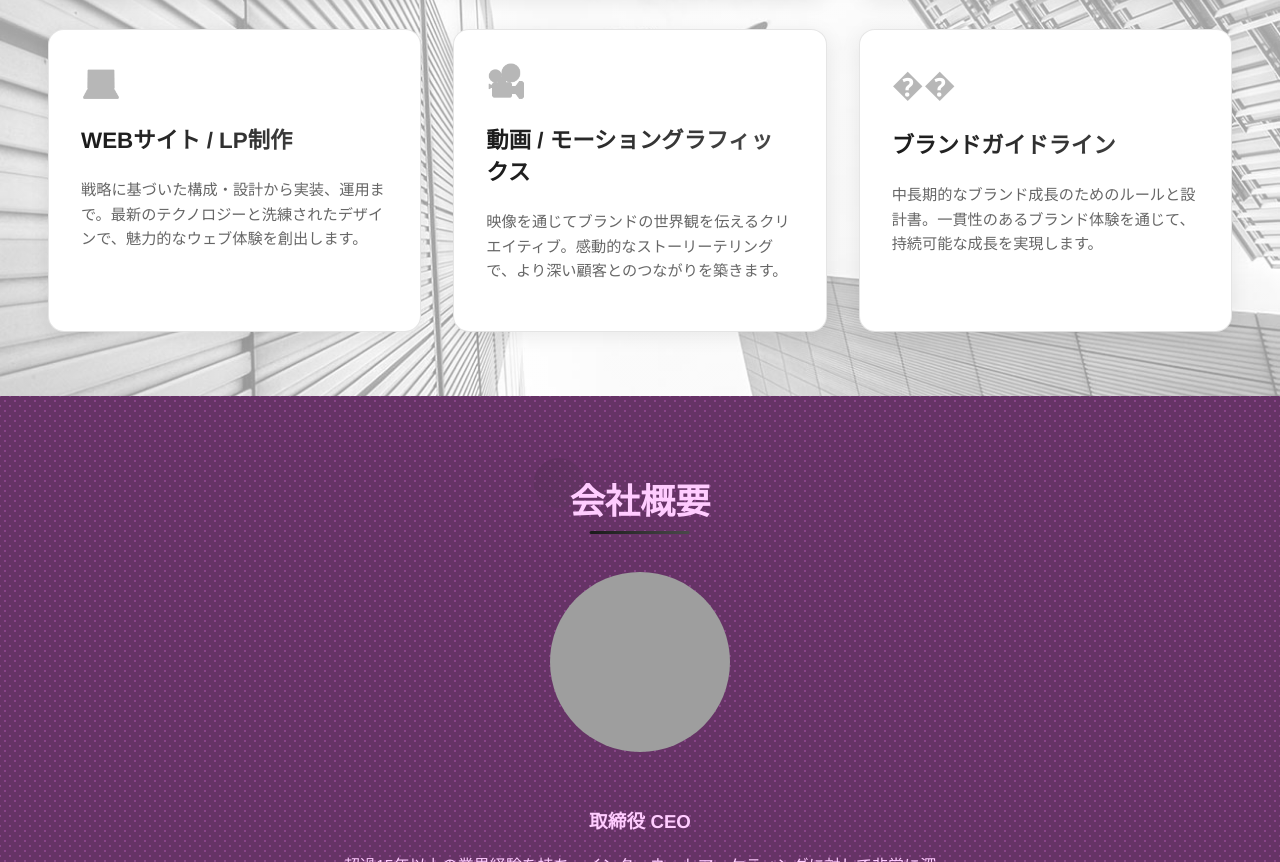
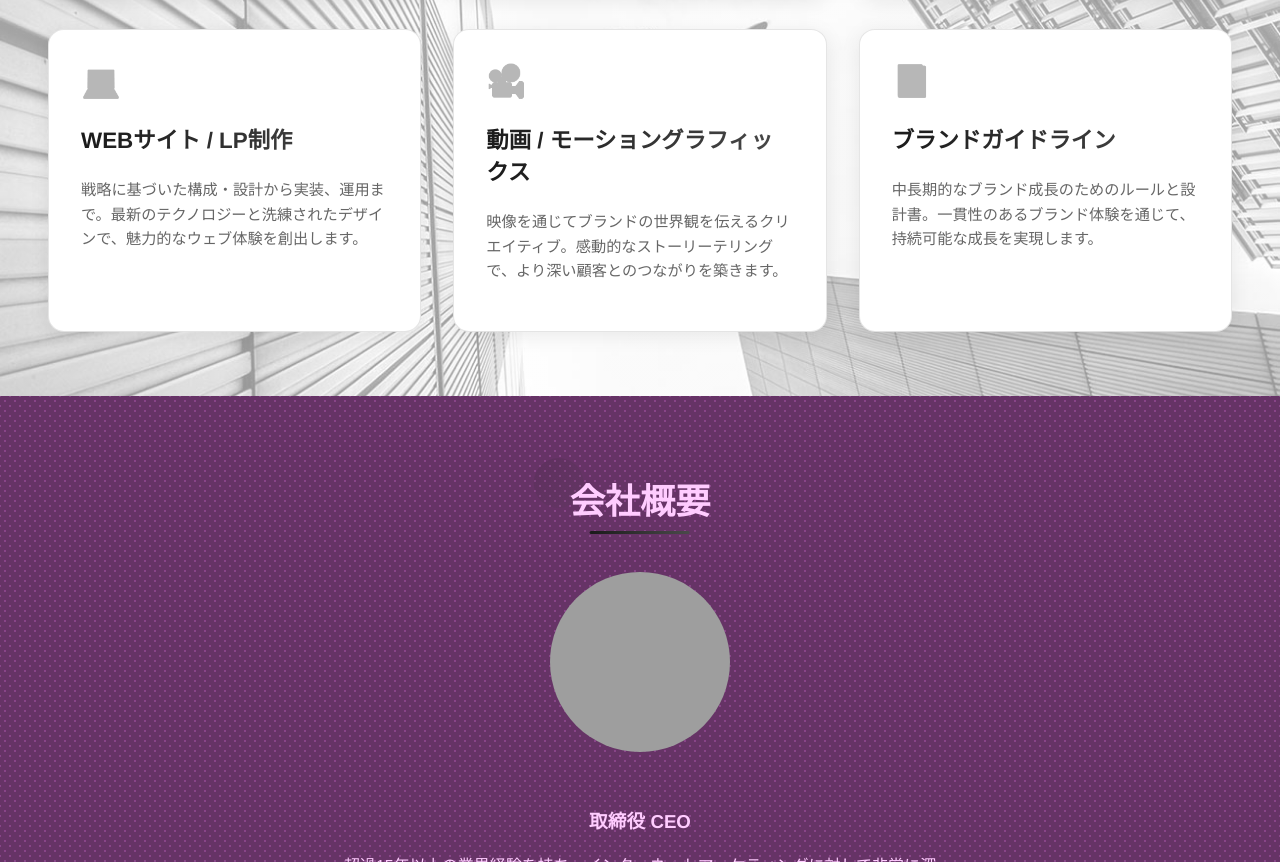
Before and after one commit to martinfly1016/byte-ad, a plain HTML site: page index.html in a window 1280 px wide. Shown: the part 1068-1930 px from the top of the page. Drawn offline with Linux system fonts and the light colour scheme; grey boxes are pictures that could not be loaded.

Commit message:
Update index.html

```diff
--- a/index.html
+++ b/index.html
@@ -737,7 +737,7 @@
         <p>映像を通じてブランドの世界観を伝えるクリエイティブ。感動的なストーリーテリングで、より深い顧客とのつながりを築きます。</p>
       </div>
       <div class="card">
-        <span class="card-icon">��</span>
+        <span class="card-icon">📘</span>
         <h3>ブランドガイドライン</h3>
         <p>中長期的なブランド成長のためのルールと設計書。一貫性のあるブランド体験を通じて、持続可能な成長を実現します。</p>
       </div>
```
